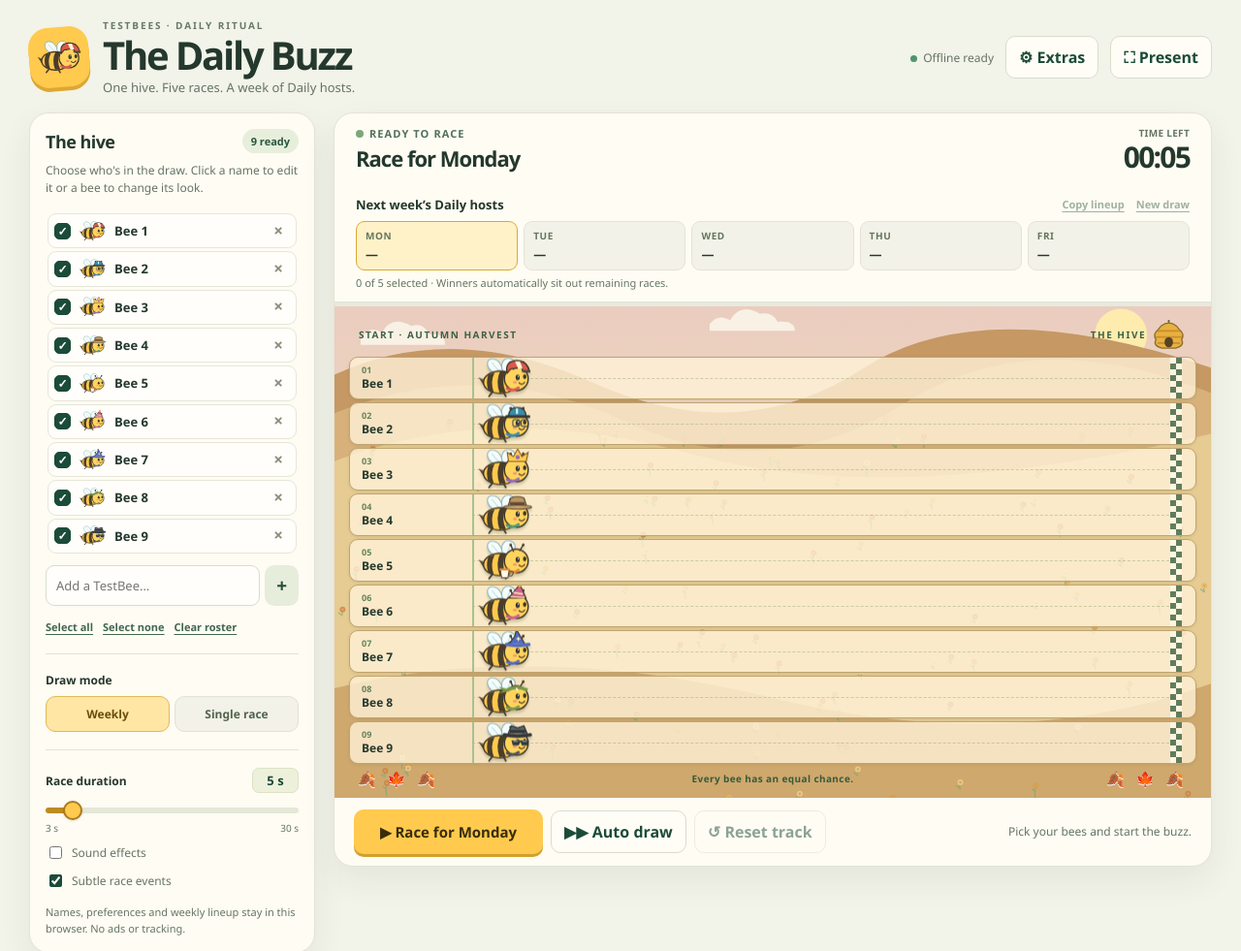
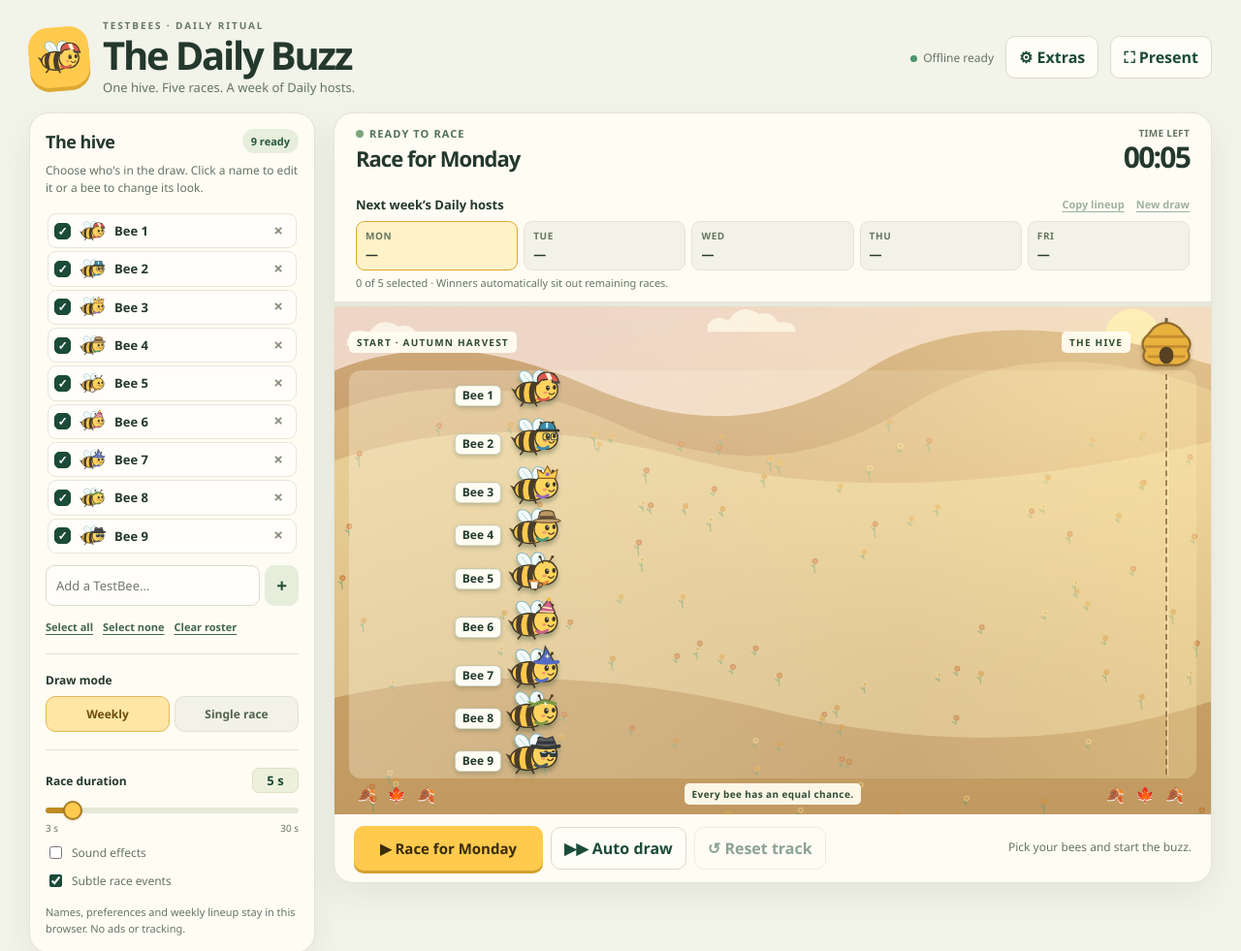
Before and after one commit to PowerSIoth/The-Daily-Buzz, a plain HTML site: page index.html in a window 1280 px wide. Shown: the top 981 px of the page at 97% size. Drawn offline with Linux system fonts and the light colour scheme.

Commit message:
Update the race track to Honey Meadow
Give bees a shared meadow, moving nameplates, and a common hive finish. Cover nameplate binding with a regression test.

```diff
--- a/index.html
+++ b/index.html
@@ -702,8 +702,13 @@ footer {
   text-align: right;
 }
 
-/* Track, bees and race events */
+/* Honey Meadow, bees and race events */
 .course {
+  --hive-width: 62px;
+  --finish-inset: calc(var(--hive-width) / 2);
+  --racer-label-width: 146px;
+  --meadow-shade: #29492d26;
+  --meadow-ink: #304c32;
   position: relative;
   padding: 12px 15px 10px;
   min-height: 260px;
@@ -714,120 +719,100 @@ footer {
   background-repeat: no-repeat;
 }
 
+.course::before {
+  content: '';
+  position: absolute;
+  inset: 0;
+  z-index: -1;
+  background: linear-gradient(to bottom, #fffbe633, transparent 37%, var(--meadow-shade)),
+    radial-gradient(ellipse at 90% 15%, #ffe8a66b, transparent 50%);
+}
+
 .course-header {
   display: flex;
   align-items: center;
   justify-content: space-between;
+  gap: 8px;
   font-size: 10px;
-  color: #3d6145;
+  color: var(--meadow-ink);
   font-weight: 800;
-  letter-spacing: .15em;
-  padding: 1px 10px 7px;
-}
-
-.course-header span:last-child {
+  letter-spacing: .12em;
+  padding-bottom: 4px;
+}
+
+.course-caption {
+  padding: 4px 8px;
+  border-radius: 5px;
+  background: #fffdf2ed;
+}
+
+.hive-goal {
   display: flex;
   align-items: center;
-  gap: 5px;
-  font-size: 10px;
-}
-
-.course-header svg {
-  width: 37px;
-  height: 32px;
+  gap: 6px;
+  white-space: nowrap;
+}
+
+.hive-goal svg {
+  display: block;
+  width: var(--hive-width);
+  height: auto;
+  filter: drop-shadow(0 3px 2px #66451c52);
 }
 
 .lanes {
+  --lane-gap: 4px;
   display: flex;
   flex-direction: column;
-  gap: 3px;
-}
-
+  position: relative;
+  isolation: isolate;
+  border-radius: 12px;
+  background: linear-gradient(90deg, #fffbea4d, #fffbea24 66%, #ffebaf52);
+}
+
+.lanes::before {
+  content: '';
+  position: absolute;
+  top: 4px;
+  bottom: 4px;
+  right: var(--finish-inset);
+  transform: translateX(1px);
+  border-left: 2px dashed #845f32b8;
+  box-shadow: 1px 0 #fff5d7a8;
+  z-index: -1;
+  pointer-events: none;
+}
+
+/* Each bee has a vertical slot to keep its name clear during overtakes. */
 .lane {
-  height: 52px;
-  grid-template-columns: minmax(78px, 14%) minmax(0, 1fr);
-  height: clamp(42px,5.5vh,59px);
-  position: relative;
-  border: 1px solid #8ca86b80;
-  background: linear-gradient(90deg,#fffdf1ea 0%,#f7f8e6b8 19%,#f7f8e68c 85%,#f9edc9b8 100%);
-  border-radius: 9px;
-  overflow: hidden;
-  display: grid;
-  grid-template-columns: clamp(78px,14%,140px) minmax(0,1fr);
-  align-items: center;
-  box-shadow: 0 1px 3px #405c3220;
-}
-
-.lane:nth-child(even) {
-  background: linear-gradient(90deg,#fffdf1e8,#eaf1d3a6 20%,#eaf1d38c 85%,#f9edc9b8);
-}
-
-.lane.winner {
-  border: 2px solid #d49b17;
-  background: #fff0ba;
-  border-color: #c18a19;
-}
-
-.lane-name {
-  padding: 0 7px 0 12px;
-  min-width: 0;
-  font-size: 12px;
-  line-height: 1.2;
-  font-weight: 750;
-  overflow: hidden;
-  text-overflow: ellipsis;
-  white-space: nowrap;
-}
-
-.lane-name small {
-  display: block;
-  color: #63835d;
-  font-size: 9px;
-  margin-bottom: 1px;
-  font-weight: 600;
+  height: 45px;
+  height: clamp(41px, 5.4vh, 56px);
+}
+
+.lane + .lane {
+  margin-top: var(--lane-gap);
+}
+
+.lane:nth-child(4n + 1) {
+  --flight-offset: -3px;
+}
+
+.lane:nth-child(4n + 3) {
+  --flight-offset: 3px;
 }
 
 .track {
   height: 100%;
   position: relative;
-  margin-right: 14px;
-  min-width: 0;
-}
-
-.track::before {
-  content: '';
-  position: absolute;
-  top: 50%;
-  left: 4px;
-  right: 3px;
-  border-top: 1px dashed #a6bd87;
-  border-color: #8ea36f70;
-}
-
-.track::after {
-  background: repeating-linear-gradient(#486a48 0 6px, #fff9e8 6px 12px);
-  content: '';
-  position: absolute;
-  top: 0;
-  bottom: 0;
-  right: 0;
-  width: 12px;
-  background: repeating-conic-gradient(#486a48 0% 25%,#fff9e8 0% 50%) 0 0/12px 12px;
-  opacity: .85;
-}
-
-.startline {
-  position: absolute;
-  left: 4px;
-  top: 0;
-  bottom: 0;
-  border-left: 2px solid #a9c18c;
+  margin-left: calc(var(--racer-label-width) + 7px);
+  /* The racer finishes 7px before the track's right edge. */
+  margin-right: calc(var(--finish-inset) - 7px);
 }
 
 .racer {
   position: absolute;
   left: 7px;
-  top: 50%;
+  top: calc(50% + var(--flight-offset, 0px));
   width: 62px;
   height: 49px;
   transform: translate3d(0,-50%,0);
@@ -839,7 +824,37 @@ footer {
   width: 100%;
   height: 100%;
   overflow: visible;
-  filter: drop-shadow(0 3px 1px #3a502833);
+  transform: scale(var(--bee-scale));
+  transform-origin: right center;
+  filter: drop-shadow(0 4px 2px #29452d52);
+}
+
+.racer-name {
+  position: absolute;
+  top: 65%;
+  right: calc(100% + 3px);
+  transform: translateY(-50%);
+  width: max-content;
+  max-width: var(--racer-label-width);
+  padding: 3px 7px;
+  border: 1px solid #7f906b69;
+  border-radius: 6px;
+  background: #fffdf3;
+  color: #22392b;
+  box-shadow: 0 2px 4px #293d2a36;
+  font-size: 12px;
+  font-weight: 750;
+  line-height: 1.2;
+  white-space: nowrap;
+  overflow: hidden;
+  text-overflow: ellipsis;
+}
+
+.lane.winner .racer-name {
+  border-color: #b5761e;
+  background: #ffedb1;
+  color: #493507;
+  box-shadow: 0 2px 7px #8d5d2f57;
 }
 
 .wing {
@@ -852,8 +867,8 @@ footer {
 }
 
 .racing .racer svg {
-  animation: bob .75s ease-in-out infinite alternate;
-  animation-delay: var(--delay,0s);
+  animation: hover-flight 1.35s ease-in-out infinite alternate;
+  animation-delay: var(--delay, 0s);
 }
 
 @keyframes flap {
@@ -862,20 +877,27 @@ footer {
   }
 }
 
-@keyframes bob {
+@keyframes hover-flight {
+  from {
+    transform: translateY(1px) scale(var(--bee-scale));
+  }
+
   to {
-    transform: translateY(-2px) rotate(-1.5deg);
+    transform: translateY(-3px) scale(var(--bee-scale));
   }
 }
 
 .event-bubble {
   position: absolute;
   left: 78%;
-  top: 0;
-  transform: none;
+  top: -2px;
+  width: max-content;
+  max-width: calc(var(--racer-label-width) + 12px);
   font-size: 10px;
   font-weight: 750;
   white-space: nowrap;
+  overflow: hidden;
+  text-overflow: ellipsis;
   color: #42563c;
   background: #fffdf0ed;
   border: 1px solid #c0cda4;
@@ -886,25 +908,9 @@ footer {
   box-shadow: 0 2px 5px #30442b20;
 }
 
-.event-bubble::after {
-  content: '';
-  position: absolute;
-  top: 45%;
-  right: 100%;
-  border: 3px solid transparent;
-  border-right-color: #c0cda4;
-}
-
 .event-bubble.flip {
   left: auto;
   right: 88%;
-}
-
-.event-bubble.flip::after {
-  left: 100%;
-  right: auto;
-  border-right-color: transparent;
-  border-left-color: #c0cda4;
 }
 
 .racer.boost::before {
@@ -932,7 +938,7 @@ footer {
   justify-content: space-between;
   align-items: center;
   padding: 5px 9px 0;
-  color: #365a3c;
+  color: var(--meadow-ink);
   font-size: 10px;
   font-weight: 650;
   letter-spacing: .04em;
@@ -949,31 +955,18 @@ footer {
   display: grid;
   place-items: center;
   min-height: 265px;
-  color: #627a55;
+  color: var(--meadow-ink);
   text-align: center;
   padding: 25px;
 }
 
-.course[data-season="winter"] .lane {
-  background: #f8fcfbd0;
-  border-color: #9fbecb;
-}
-
-.course[data-season="winter"] .lane.winner {
-  background: #fff0ba;
-}
-
-.course[data-season="winter"] .course-header, .course[data-season="winter"] .flowerbed {
-  color: #36576c;
-}
-
-.course[data-season="autumn"] .lane {
-  background: #fff3d8c9;
-  border-color: #c0a471;
-}
-
-.course[data-season="autumn"] .lane.winner {
-  background: #fff0ba;
+.course[data-season="winter"] {
+  --meadow-shade: #32556926;
+  --meadow-ink: #2d4e60;
+}
+
+.course[data-season="autumn"] {
+  --meadow-shade: #6f471e26;
 }
 
 /* Countdown, result and photo finish */
@@ -1266,14 +1259,22 @@ footer {
   max-width: 1550px;
 }
 
+.presentation .course {
+  --racer-label-width: 182px;
+}
+
 .presentation .lane {
-  height: 58px;
-  height: clamp(48px,6.2vh,70px);
+  height: 48px;
+  height: clamp(43px, 5.8vh, 60px);
 }
 
 .presentation .racer {
-  width: 70px;
-  height: 56px;
+  width: 68px;
+  height: 52px;
+}
+
+.presentation .racer-name {
+  font-size: 14px;
 }
 
 .presentation .offline {
@@ -1286,6 +1287,39 @@ footer {
 
 .presentation #extras {
   display: none;
+}
+
+@media (min-width: 821px) and (max-height: 780px) {
+  .presentation .course {
+    --hive-width: 52px;
+    padding-top: 8px;
+  }
+
+  .presentation .lanes {
+    --lane-gap: 3px;
+  }
+
+  .presentation .lane {
+    height: 35px;
+  }
+
+  .presentation .racer {
+    width: 56px;
+    height: 42px;
+  }
+
+  .presentation .racer-name {
+    top: calc(50% + 9px);
+    padding-block: 1px;
+    line-height: 1.1;
+  }
+
+  .presentation .event-bubble {
+    top: calc(50% - 16px);
+    padding-block: 1px;
+    font-size: 9px;
+    line-height: 1.2;
+  }
 }
 
 @media (max-width: 820px) {
@@ -1340,17 +1374,23 @@ footer {
     padding: 12px;
   }
 
-  .course {
+  .course, .presentation .course {
+    --hive-width: 48px;
+    --racer-label-width: 102px;
     padding: 8px;
   }
 
-  .lane {
-    height: 48px;
-  }
-
-  .racer {
+  .lane, .presentation .lane {
+    height: 44px;
+  }
+
+  .racer, .presentation .racer {
     width: 53px;
     height: 44px;
+  }
+
+  .presentation .racer-name {
+    font-size: 12px;
   }
 
   .arena-bottom {
@@ -1400,6 +1440,10 @@ footer {
   *, *::before, *::after {
     animation-duration: .001s !important;
     transition: none !important;
+  }
+
+  .racing .racer svg, .racing .wing {
+    animation: none;
   }
 
   .confetti {
@@ -1527,9 +1571,9 @@ footer {
         <div class="progress" aria-hidden="true"><span id="progress"></span></div>
         <div class="course" id="course">
           <div class="course-header">
-            <span id="courseName">START · FLOWER MEADOW</span>
-            <span>
-              THE HIVE
+            <span class="course-caption" id="courseName">START · FLOWER MEADOW</span>
+            <span class="hive-goal">
+              <span class="course-caption">THE HIVE</span>
               <svg viewBox="0 0 42 34" aria-hidden="true">
                 <path d="M21 0v5" stroke="#6a643d" stroke-width="2"/>
                 <path d="M12 7 Q21 0 30 7 L34 12 Q40 17 36 23 Q40 30 29 33 H13 Q2 30 6 23 Q2 17 8 12Z"
@@ -1542,7 +1586,7 @@ footer {
           <div class="lanes" id="lanes"></div>
           <div class="flowerbed">
             <span class="flowers" aria-hidden="true">✿ ❀ ✿</span>
-            <span>Every bee has an equal chance.</span>
+            <span class="course-caption">Every bee has an equal chance.</span>
             <span class="flowers" aria-hidden="true">❀ ✿ ❀</span>
           </div>
           <div class="overlay" id="countdown" hidden>
@@ -1653,10 +1697,11 @@ footer {
   </template>
   <template id="laneTemplate">
     <div class="lane">
-      <div class="lane-name"><small></small><span></span></div>
       <div class="track">
-        <div class="startline" aria-hidden="true"></div>
-        <div class="racer"><span class="event-bubble" hidden></span></div>
+        <div class="racer">
+          <span class="racer-name"></span>
+          <span class="event-bubble" hidden></span>
+        </div>
       </div>
     </div>
   </template>
@@ -2352,13 +2397,14 @@ footer {
     }
 
     const fragment = document.createDocumentFragment();
+    const depthSteps = Math.max(1, participants.length - 1);
     const lanes = participants.map((person, index) => {
       const element = cloneTemplate('laneTemplate');
-      const label = element.querySelector('.lane-name');
+      const bee = element.querySelector('.racer');
+      const label = bee.querySelector('.racer-name');
+      label.textContent = person.name;
       label.title = person.name;
-      label.querySelector('small').textContent = String(index + 1).padStart(2, '0');
-      label.querySelector('span').textContent = person.name;
-      const bee = element.querySelector('.racer');
+      bee.style.setProperty('--bee-scale', (0.94 + 0.1 * index / depthSteps).toFixed(2));
       bee.style.setProperty('--delay', (-index * .071) + 's');
       bee.insertAdjacentHTML('afterbegin', beeSvg(person.style));
       fragment.appendChild(element);
```
Also changed, not shown: daily-buzz.test.mjs (+21 -0 lines).
